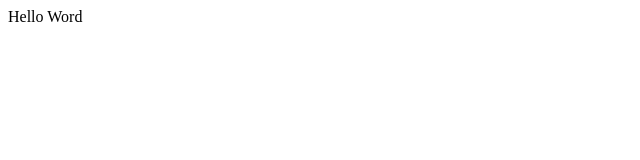
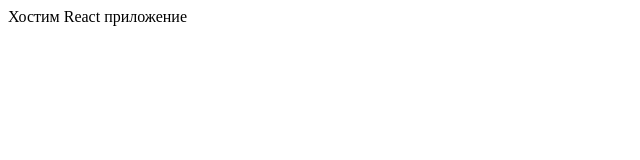
Before and after one commit to Talex210/train_ulbi_tv, a React (Create React App) app: page / in a window 1280 px wide. Shown: the top 160 px of the page, without its empty margins (0-640 px from the left). Built offline with nearby package versions, Linux system fonts and the light colour scheme.

Commit message:
Учимся хостить приложение реакт

```diff
--- a/src/App.js
+++ b/src/App.js
@@ -3,7 +3,7 @@
 function App() {
     return (
         <div className="App">
-            Hello Word
+            Хостим React приложение
         </div>
     );
 }
```
Also changed, not shown: 4 other files (tests, documents, lock files or other folders).
